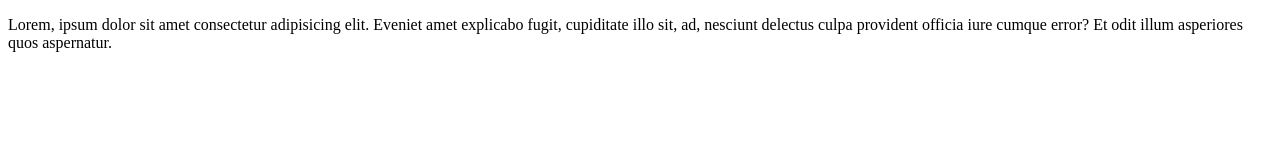
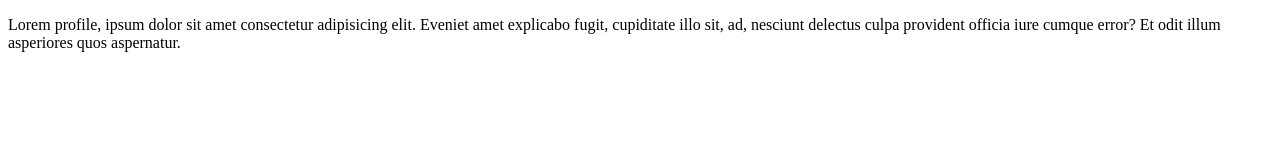
Before and after one commit to adeaye/webdev6, a plain HTML site: page profile.html in a window 1280 px wide. Drawn offline with Linux system fonts and the light colour scheme.

Commit message:
add lorem profile

```diff
--- a/profile.html
+++ b/profile.html
@@ -6,6 +6,6 @@
     <title>Profile</title>
 </head>
 <body>
-    <p>Lorem, ipsum dolor sit amet consectetur adipisicing elit. Eveniet amet explicabo fugit, cupiditate illo sit, ad, nesciunt delectus culpa provident officia iure cumque error? Et odit illum asperiores quos aspernatur.</p>
+    <p>Lorem profile, ipsum dolor sit amet consectetur adipisicing elit. Eveniet amet explicabo fugit, cupiditate illo sit, ad, nesciunt delectus culpa provident officia iure cumque error? Et odit illum asperiores quos aspernatur.</p>
 </body>
 </html>
```
